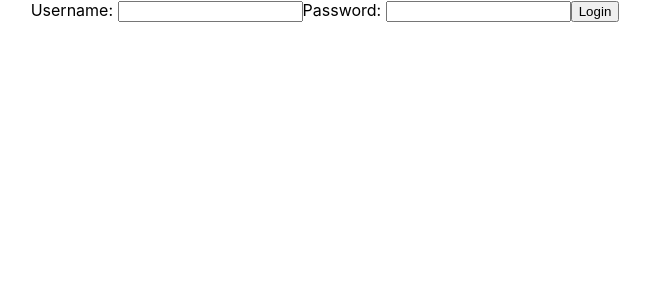
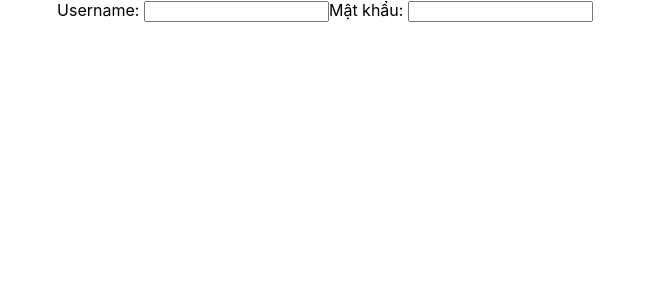
Before and after one commit to Flower-unfurl/bt, a React (Create React App) app in the folder client/my-app/: page / in a window 1280 px wide. Shown: the top 300 px of the page, without its empty margins (315-965 px from the left). Built offline with nearby package versions, Linux system fonts and the light colour scheme.

Commit message:
Revert "..."
This reverts commit 67a290d34d15cb808ddcddec55fe2e21a03410e0.

```diff
--- a/client/my-app/src/App.js
+++ b/client/my-app/src/App.js
@@ -6,9 +6,8 @@ function App() {
     <div className="App">
         <label>Username: </label>
         <input id='txtusername' ></input>
-        <label>Password: </label>
-        <input id='txtpassword' ></input>
-        <button id='btnlogin'>Login</button>
+        <label>Mật khẩu: </label>
+        <input id='txtmatkhau' ></input>
     </div>
   );
 }
```
